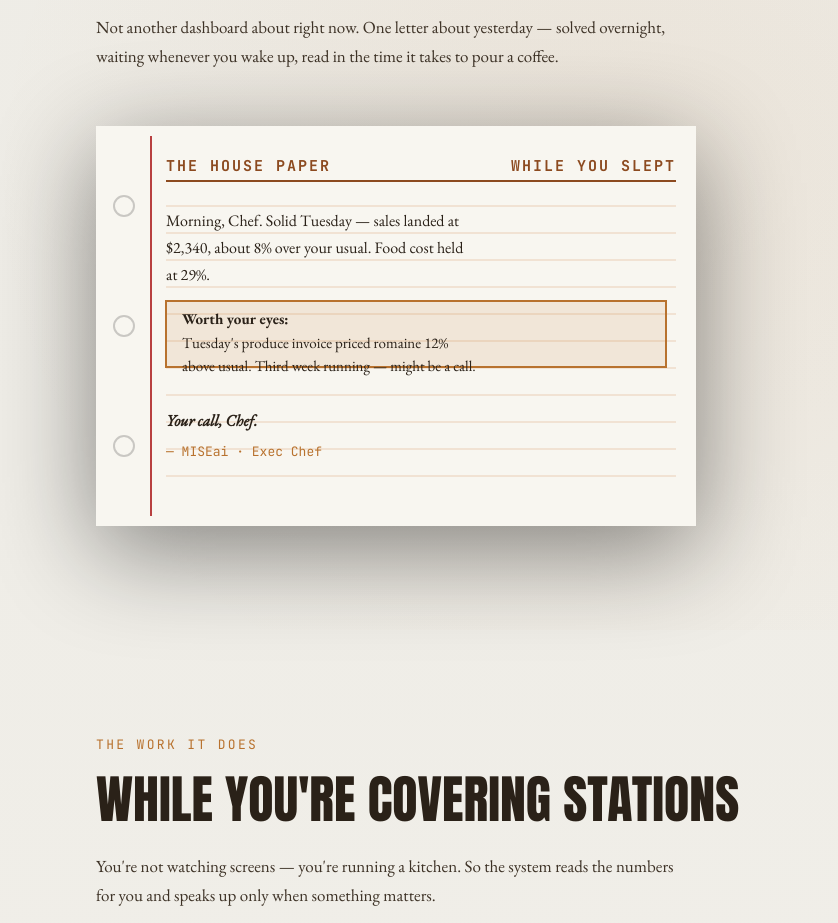
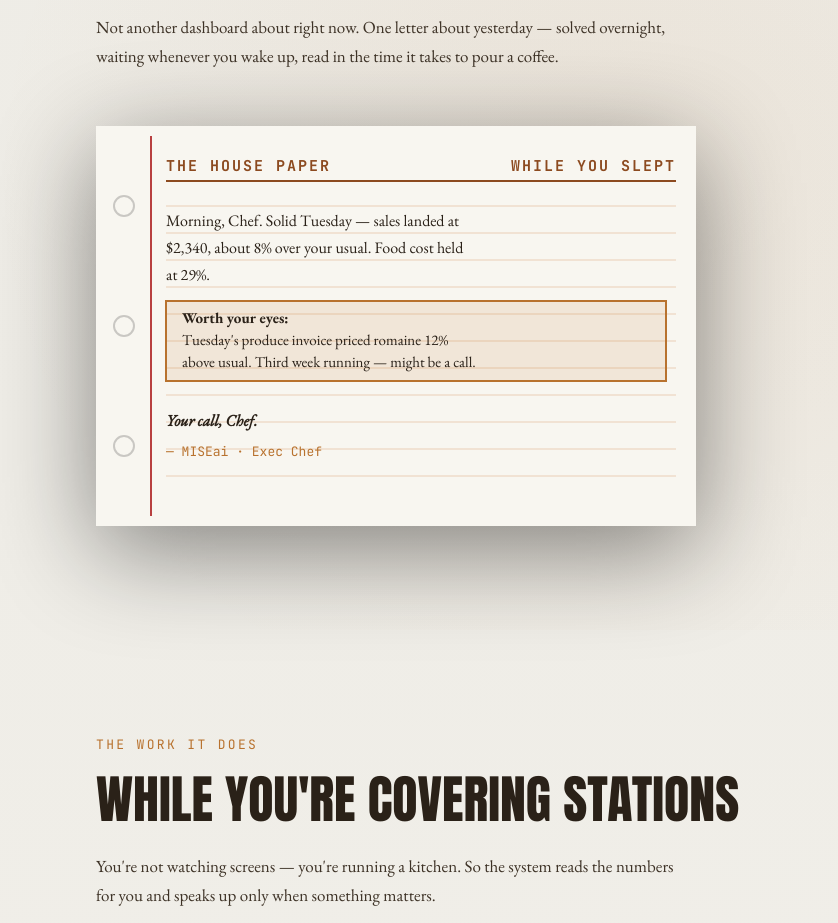
Before and after one commit to jennheitz21-cell/miseai, a plain HTML site: page index.html in a window 1280 px wide. Shown: the part 4040-4963 px from the top of the page, without its empty margins (26-864 px from the left). Drawn offline with nearby package versions, Linux system fonts and the light colour scheme; a script that the page names is missing.

Commit message:
Fix morning brief flag box: taller so text no longer overlaps/spills past the box edge

```diff
--- a/index.html
+++ b/index.html
@@ -468,10 +468,10 @@
         <text x="70" y="127" font-family="EB Garamond,serif" font-size="16" fill="#2A2118">$2,340, about 8% over your usual. Food cost held</text>
         <text x="70" y="154" font-family="EB Garamond,serif" font-size="16" fill="#2A2118">at 29%.</text>
         <!-- flag box -->
-        <rect x="70" y="175" width="500" height="66" fill="#B8722E" fill-opacity="0.12" stroke="#B8722E" stroke-width="2"/>
-        <text x="86" y="198" font-family="EB Garamond,serif" font-size="15" font-weight="700" fill="#2A2118">Worth your eyes: </text>
-        <text x="86" y="222" font-family="EB Garamond,serif" font-size="15" fill="#2A2118">Tuesday's produce invoice priced romaine 12%</text>
-        <text x="86" y="245" font-family="EB Garamond,serif" font-size="15" fill="#2A2118">above usual. Third week running — might be a call.</text>
+        <rect x="70" y="175" width="500" height="80" fill="#B8722E" fill-opacity="0.12" stroke="#B8722E" stroke-width="2"/>
+        <text x="86" y="197" font-family="EB Garamond,serif" font-size="15" font-weight="700" fill="#2A2118">Worth your eyes: </text>
+        <text x="86" y="219" font-family="EB Garamond,serif" font-size="15" fill="#2A2118">Tuesday's produce invoice priced romaine 12%</text>
+        <text x="86" y="241" font-family="EB Garamond,serif" font-size="15" fill="#2A2118">above usual. Third week running — might be a call.</text>
         <!-- signoff -->
         <text x="70" y="300" font-family="EB Garamond,serif" font-style="italic" font-weight="700" font-size="16" fill="#2A2118">Your call, Chef.</text>
         <text x="70" y="330" font-family="'JetBrains Mono',monospace" font-size="13" fill="#B8722E">— MISEai · Exec Chef</text>
```
